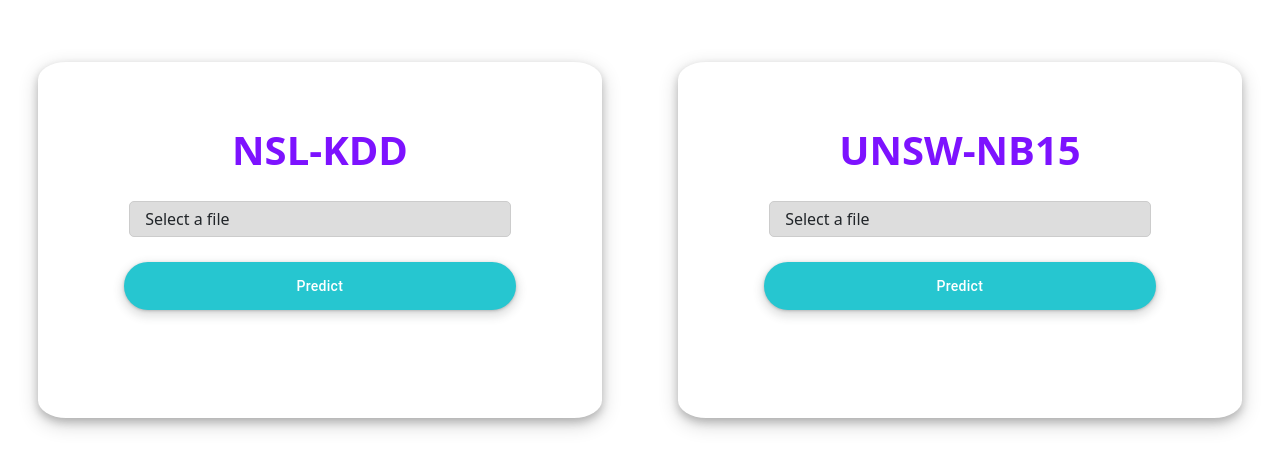
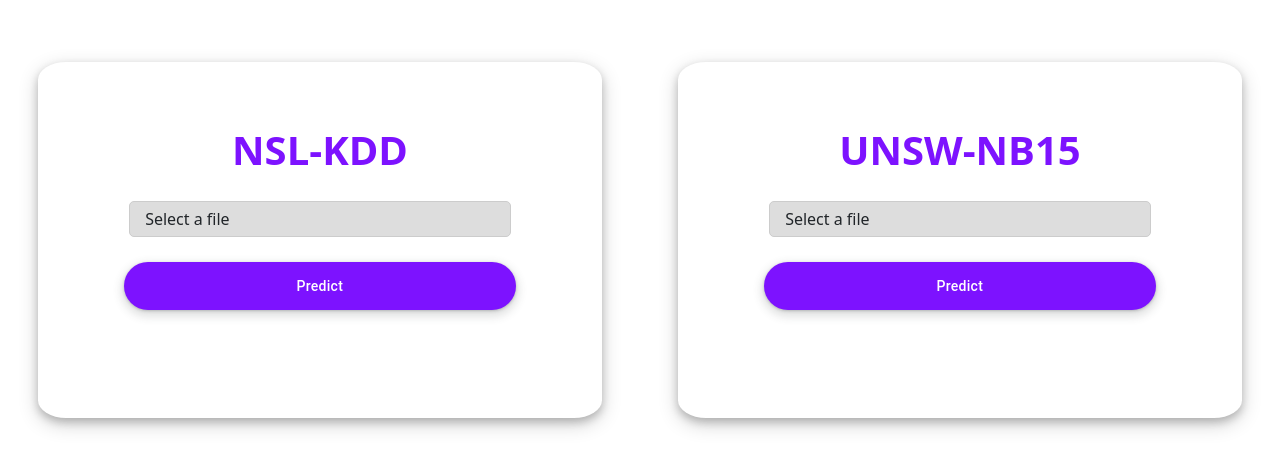
Before and after one commit to manelchadouli/DM-project, a React (Create React App) app in the folder react-front/: page /predict in a window 1280 px wide. Shown: the part 160-628 px from the top of the page. Built offline with nearby package versions, Linux system fonts and the light colour scheme.

Commit message:
khdma mt3oub 3liha

```diff
--- a/react-front/src/App.css
+++ b/react-front/src/App.css
@@ -63,7 +63,7 @@
 
 .container-prediction p{
   font-weight: bold;
-  color: #26C6D0;
+  color: #7D12FF;
   text-align: center;
 }
 
@@ -111,7 +111,7 @@ label.label input[type="file"] {
 .button-17 {
   align-items: center;
   appearance: none;
-  background-color: #26C6D0;
+  background-color: #7D12FF;
   border-radius: 24px;
   border-style: none;
   box-shadow: rgba(0, 0, 0, .2) 0 3px 5px -1px,rgba(0, 0, 0, .14) 0 6px 10px 0,rgba(0, 0, 0, .12) 0 1px 18px 0;
@@ -142,7 +142,7 @@ label.label input[type="file"] {
 }
 
 .button-17:hover {
-  background: #26C6D0;
+  background: #7D12FF;
   color: white;
 }
 
```
